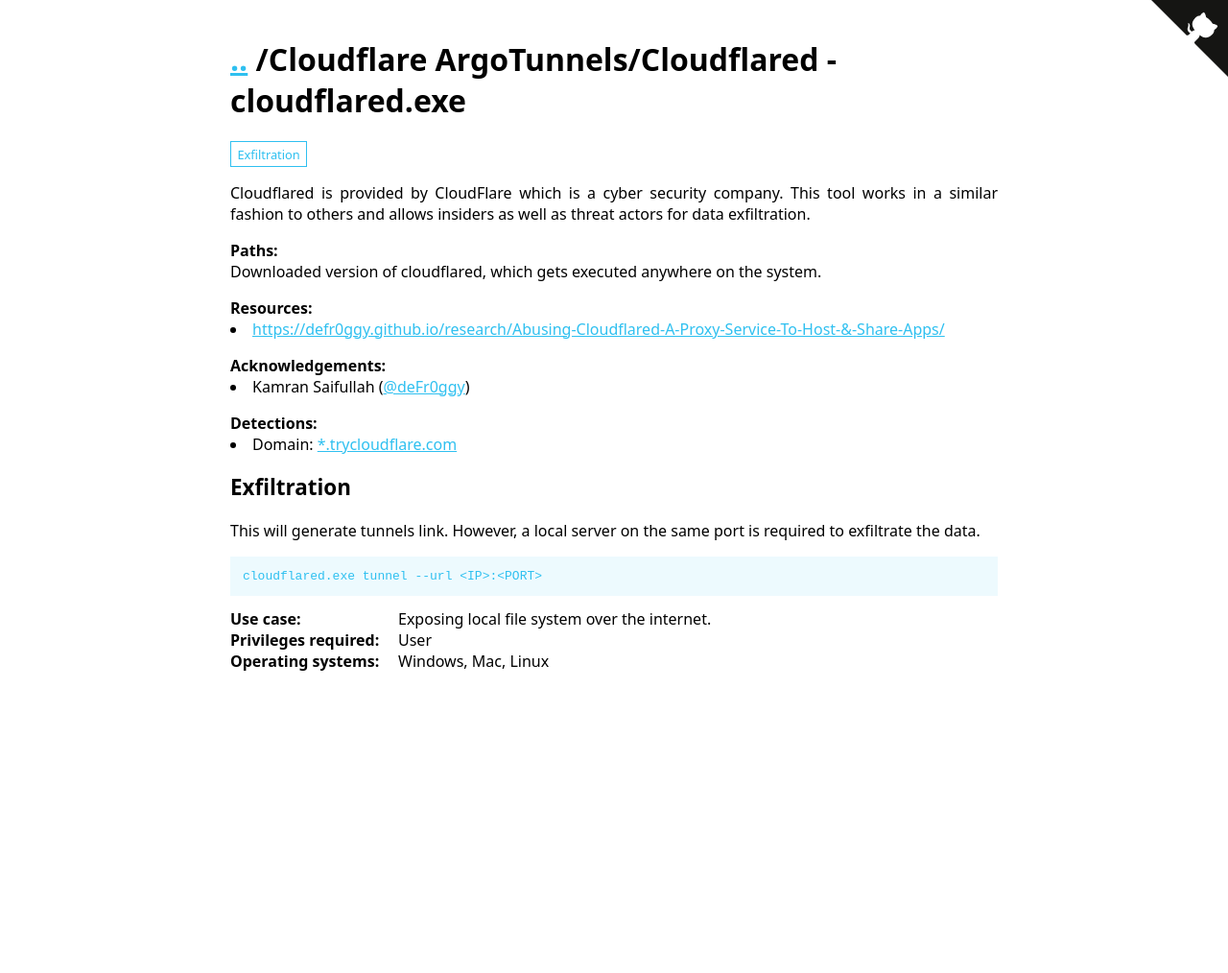
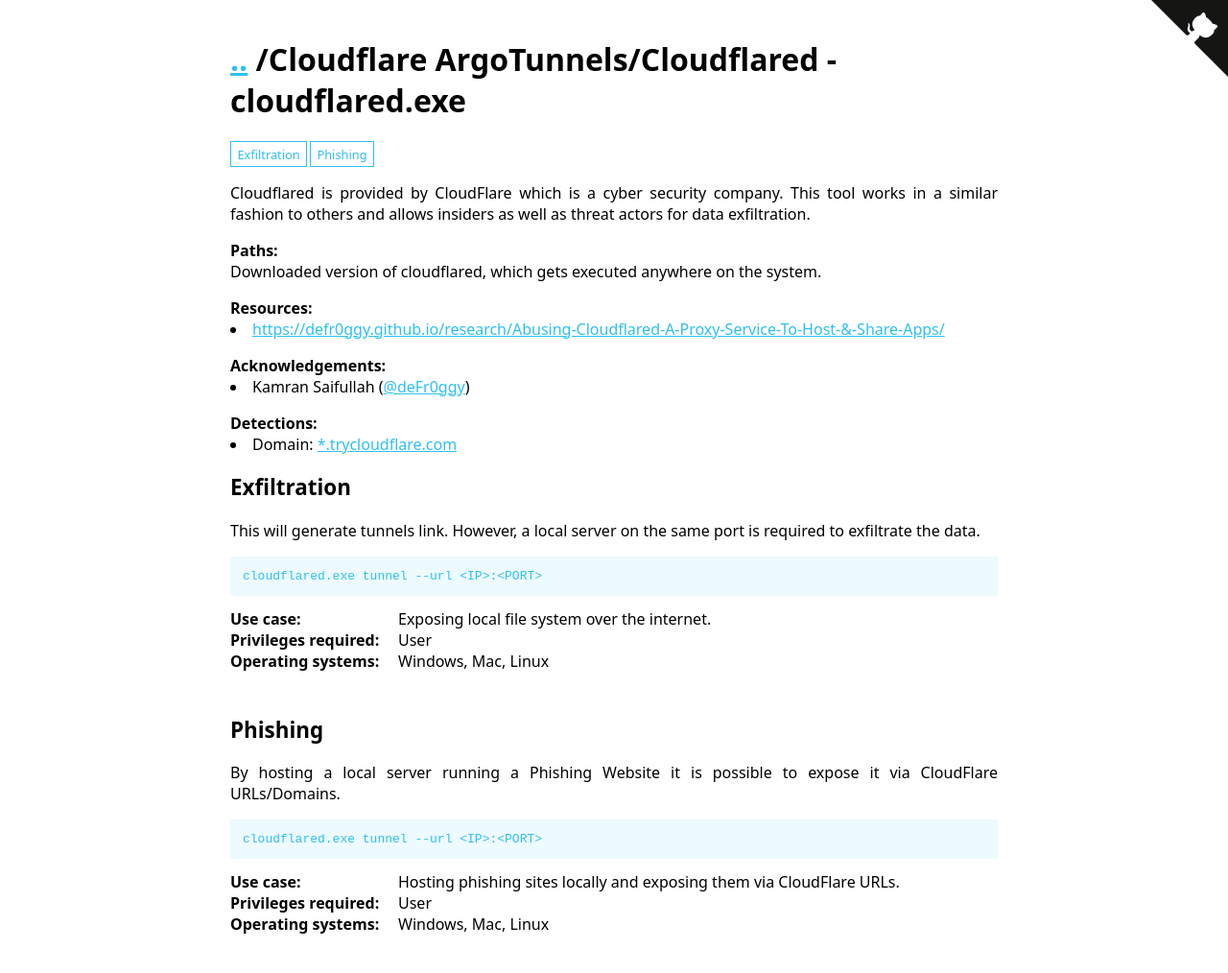
Before and after one commit to LOTTunnels/LOTTunnels.github.io, a Jekyll site: the page built from _lottunnels/Binaries/cloudflared.md, in a window 1280 px wide. Shown: the whole page at 96% size. Built offline with Jekyll 4.4.1, drawn with Linux system fonts in a browser that asks for light colours; before the commit the page ends 900 px from its top, so only the background shows below that.

Commit message:
CloudFlared Phishing

```diff
--- a/_lottunnels/Binaries/cloudflared.md
+++ b/_lottunnels/Binaries/cloudflared.md
@@ -10,6 +10,12 @@
     Category: exfiltrate
     Privileges: User
     OperatingSystem: Windows, Mac, Linux
+  - Command: cloudflared.exe tunnel --url <IP>:<PORT>
+    Description: By hosting a local server running a Phishing Website it is possible to expose it via CloudFlare URLs/Domains.
+    Usecase: Hosting phishing sites locally and exposing them via CloudFlare URLs.
+    Category: Phishing
+    Privileges: User
+    OperatingSystem: Windows, Mac, Linux
 Full_Path:
   - Path: Downloaded version of cloudflared, which gets executed anywhere on the system.
 Detection:
```
